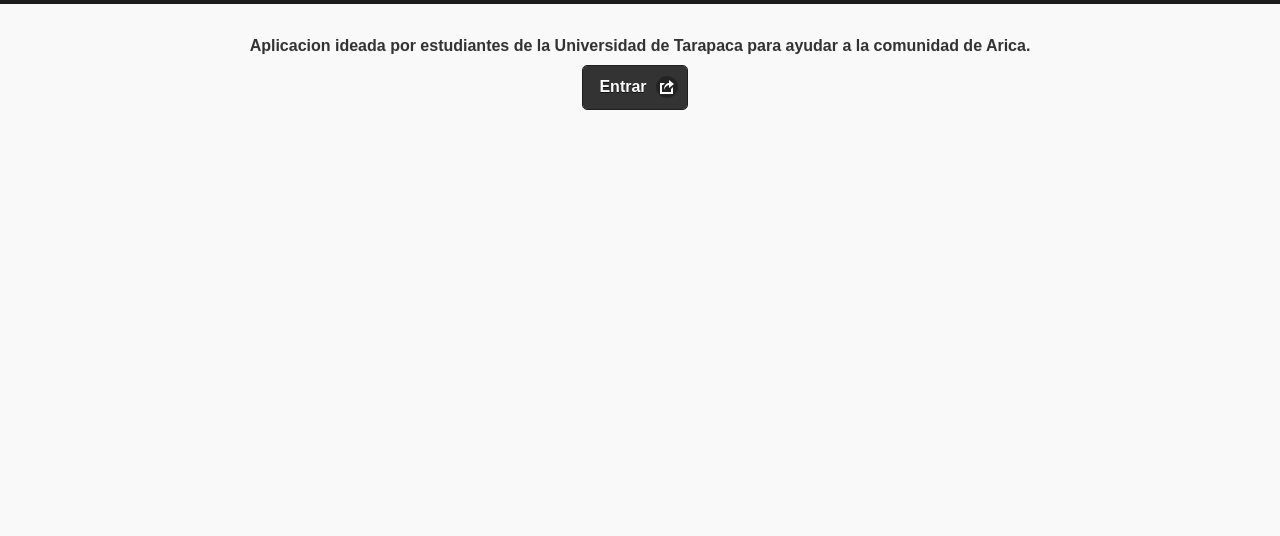
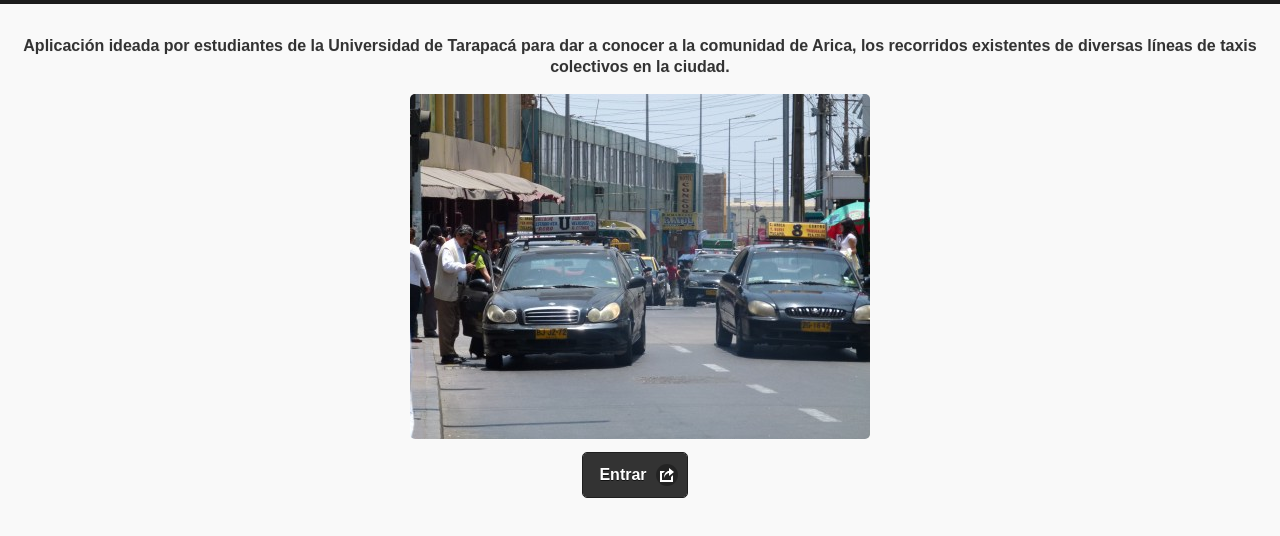
Before and after one commit to K4naK/ColetoArica, a plain HTML site: page www/index.html in a window 1280 px wide. Shown: the part 74-610 px from the top of the page. Drawn offline with Linux system fonts and the light colour scheme; some packages are replaced by stand-ins of ours.

Commit message:
Add files via upload

```diff
--- a/www/index.html
+++ b/www/index.html
@@ -46,10 +46,10 @@
 			</div>
 			<div data-role="content" align="center">
 				<p>
-					<strong>Aplicacion ideada por estudiantes de la Universidad de Tarapaca para ayudar a la comunidad de Arica.</strong>
-					<br>
-					<a href="#Lineas" class="ui-btn ui-btn-b ui-btn-inline ui-corner-all ui-icon-action ui-btn-icon-right">Entrar</a>
+					<strong>Aplicación ideada por estudiantes de la Universidad de Tarapacá para dar a conocer a la comunidad de Arica, los recorridos existentes de diversas líneas de taxis colectivos en la ciudad.</strong>
 				</p>
+				<img src="image/colectivos.jpg" alt="Colectivos" style="max-width: 90%; border-radius: 5px"><br>
+				<a href="#Lineas" class="ui-btn ui-btn-b ui-btn-inline ui-corner-all ui-icon-action ui-btn-icon-right">Entrar</a>
 			</div>
 		</div>
 		<div data-role="page" id="Lineas">
```
Also changed, not shown: www/image/colectivos.jpg (added).
